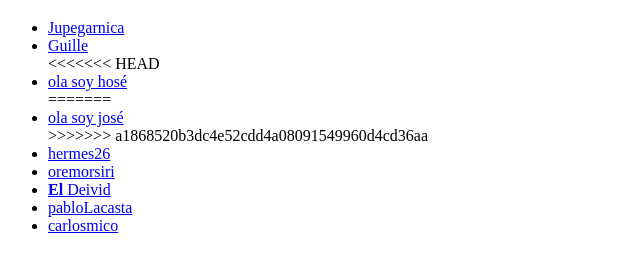
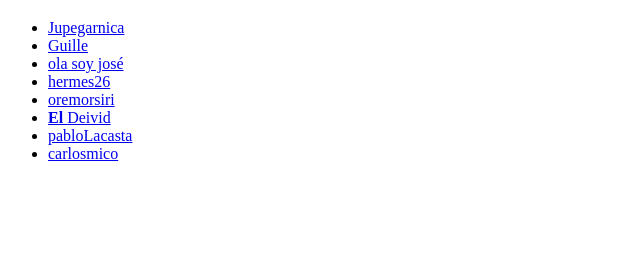
Before and after one commit to GeeksHubsAcademy/Git-flow-demo, a website: page index.html in a window 1280 px wide. Shown: the part 61-330 px from the top of the page, without its empty margins (0-640 px from the left). Drawn offline with Linux system fonts and the light colour scheme.

```diff
--- a/index.html
+++ b/index.html
@@ -14,12 +14,7 @@
     <ul class="participants">
         <li class="teacher"><a href="https://github.com/jupegarnica">Jupegarnica</a></li>
         <li class="alumno"><a href="https://github.com/guiboco">Guille</a></li>
-<<<<<<< HEAD
-        <li class="student"><a href="https://github.com/josesanchis16">ola soy hosé</a></li>
-=======
-
         <li class="student"><a href="https://github.com/josesanchis16">ola soy josé</a></li>
->>>>>>> a1868520b3dc4e52cdd4a08091549960d4cd36aa
         <li class="estudento"><a href="https://github.com/hermes26">hermes26</a></li>
         <li class="student"><a href="https://github.com/oremorsiri">oremorsiri</a></li>
         <li class="hei"><a href="https://github.com/dmoreno85"><strong>El </strong>Deivid</a></li>
```
